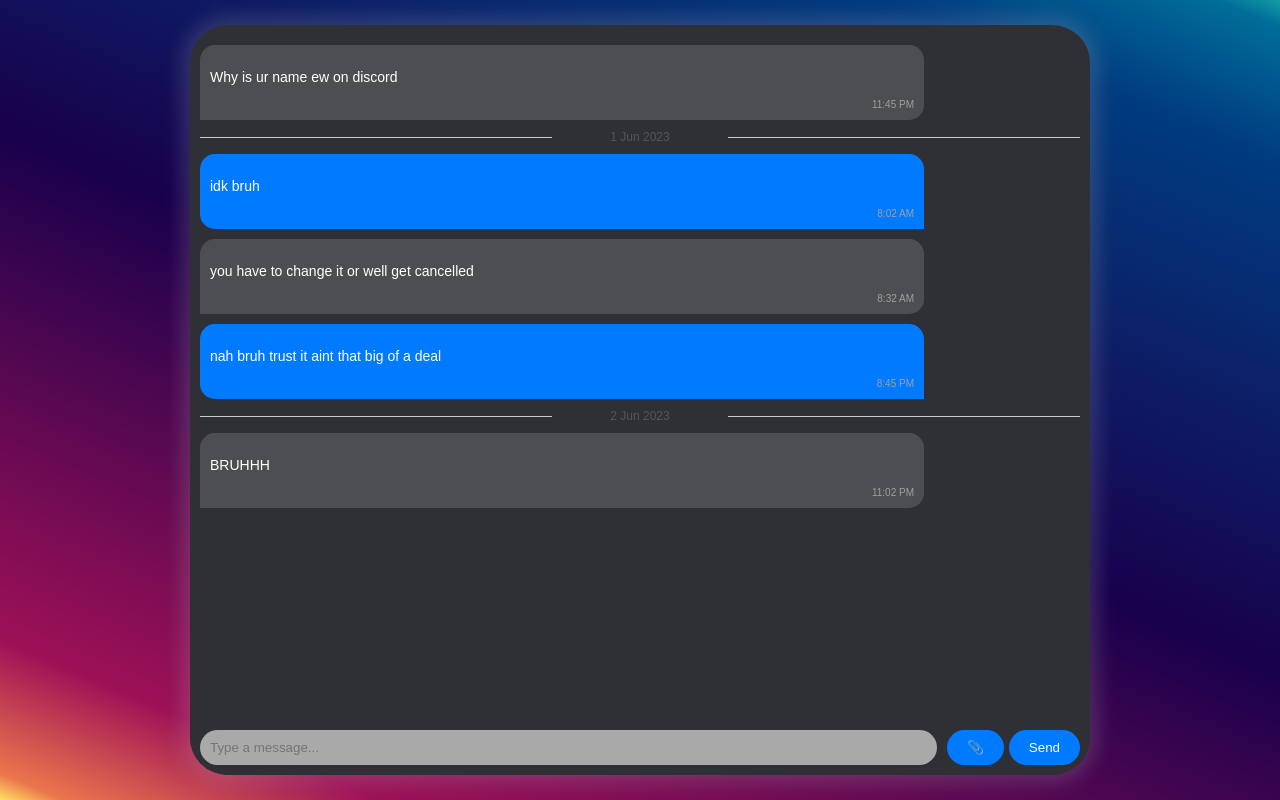
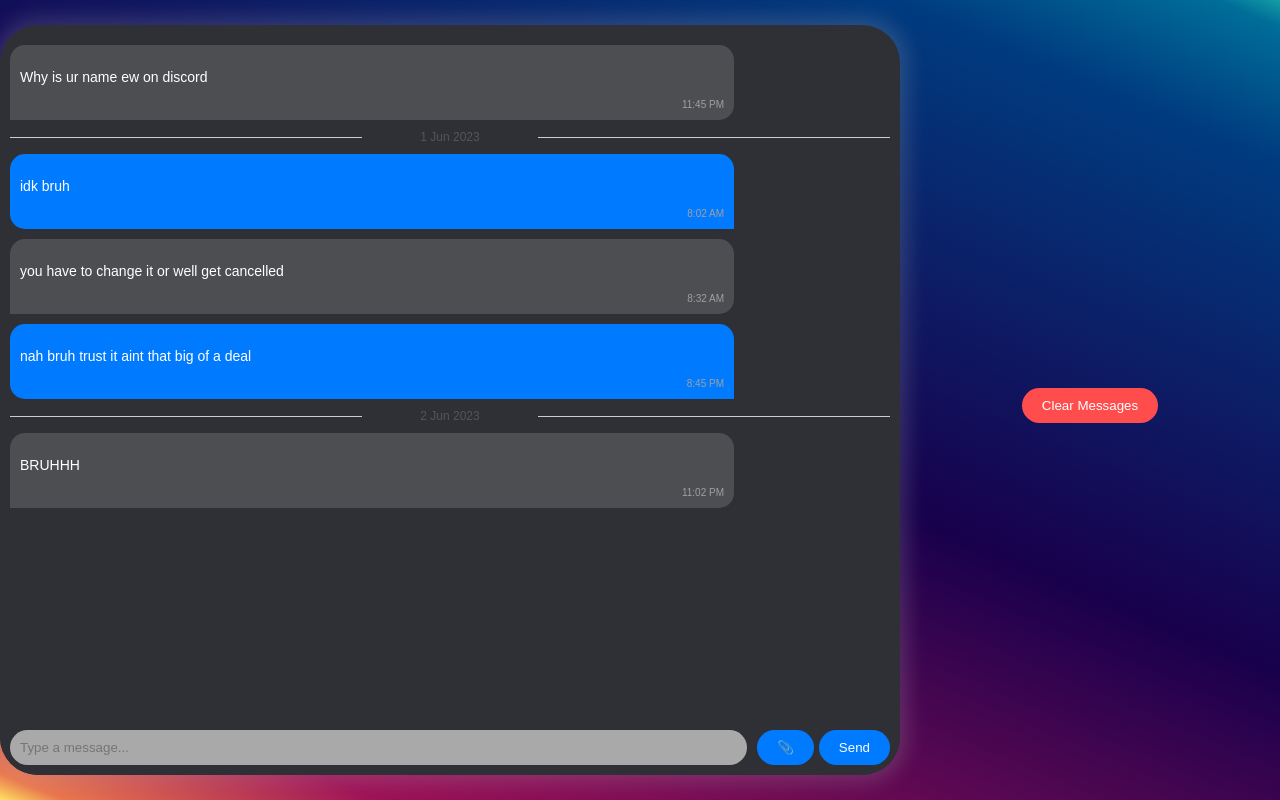
Before and after one commit to Kiratyy/Secure-Programming-Chat-System, a plain HTML site: page public/index.html in a window 1280 px wide. Drawn offline with Linux system fonts and the light colour scheme.

Commit message:
first commit testing button and CSS

```diff
--- a/public/app.js
+++ b/public/app.js
@@ -6,6 +6,7 @@ const attachFileButton = document.querySelector('.attach-file-button');
 const fileTransferArea = document.querySelector('.file-transfer-area');
 const filePreview = document.querySelector('.file-preview');
 const fileProgress = document.querySelector('.file-progress');
+const clearButton = document.querySelector('.clear-button');
 
 let selectedFile = null;
 
@@ -36,7 +37,7 @@ const sendMessage = (e) => {
 
         fileElement.innerHTML = `
             <a href="${blobUrl}" download="${selectedFile.name}" class="file-download-link no-underline">
-                📎 ${selectedFile.name} (${(selectedFile.size / 1024).toFixed(2)} KB)
+                ðŸ“Ž ${selectedFile.name} (${(selectedFile.size / 1024).toFixed(2)} KB)
             </a>
         `;
 
@@ -88,17 +89,21 @@ const simulateFileTransfer = (fileSize) => {
     }, fileSize / 50); // Adjust speed based on file size
 };
 
+// Clear messages function
+const clearMessages = () => {
+    chatBox.innerHTML = ''; // Clear all the messages inside the chat box
+};
+
 // Event listeners
 sendButton.addEventListener('click', sendMessage);
-
 inputText.addEventListener('keypress', (e) => {
     if (e.key === 'Enter') {
         sendMessage(e);
     }
 });
-
 attachFileButton.addEventListener('click', () => fileInput.click());
 fileInput.addEventListener('change', handleFileSelect);
+clearButton.addEventListener('click', clearMessages);
 
 // Add event delegation for file downloads
 chatBox.addEventListener('click', (e) => {
--- a/public/index.html
+++ b/public/index.html
@@ -43,6 +43,9 @@
             <button class="send-button">Send</button>
         </div>
     </div>
-        <script src="app.js"></script>
-    </body>
+
+    <button class="clear-button">Clear Messages</button>
+
+    <script src="app.js"></script>
+</body>
 </html>
--- a/public/style.css
+++ b/public/style.css
@@ -186,3 +186,24 @@ body {
 .file-download-link.no-underline:hover {
     text-decoration: underline;
 }
+
+.clear-button {
+    margin-top: 10px;
+    padding: 10px 20px;
+    background-color: #ff4d4d;
+    border: none;
+    border-radius: 20px;
+    color: white;
+    cursor: pointer;
+    display: block;
+    margin-left: auto;
+    margin-right: auto;
+}
+
+.clear-button:hover {
+    filter: brightness(0.9);
+}
+
+.clear-button:active {
+    transform: translateY(2px);
+}
```
